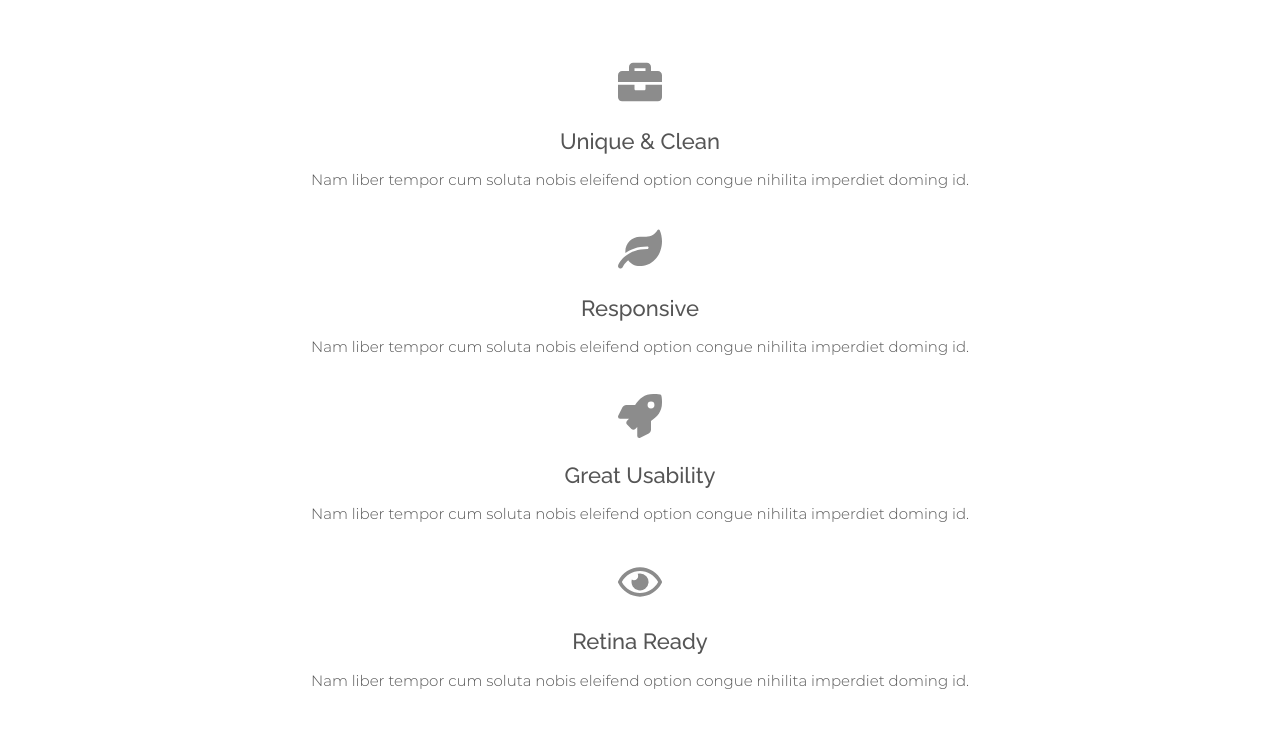
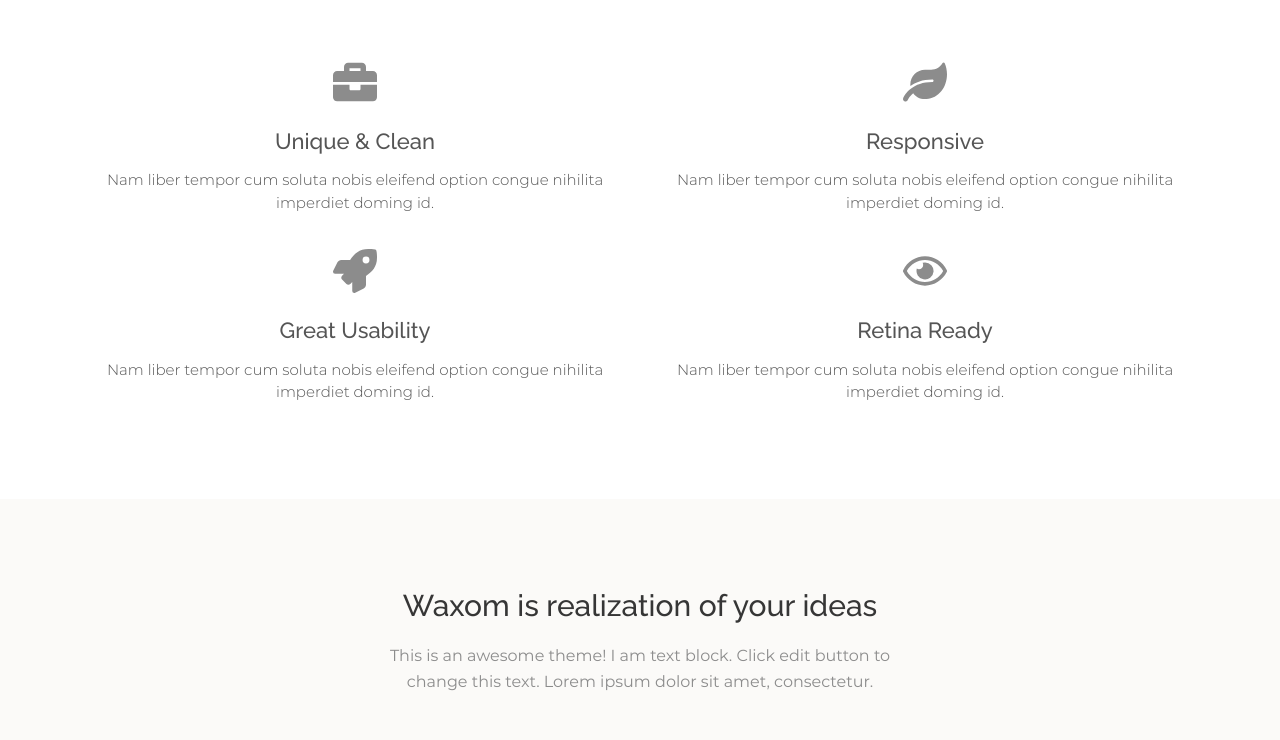
Before and after one commit to SHJ-9712/waxom-template, a website: page src/index.html in a window 1280 px wide. Shown: the part 800-1540 px from the top of the page. Drawn offline with Linux system fonts and the light colour scheme; files whose address does not match are found by name.

Commit message:
Add .services media query tablet

```diff
--- a/src/index.html
+++ b/src/index.html
@@ -981,7 +981,7 @@
             <!-- copyright -->
             <div class="footer-copy">
                 <div class="container clearfix">
-                    <div class="sns clearfix">
+                    <div class="sns">
                         <ul>
                             <li>
                                 <a href="javascript:;">
--- a/src/scss/layout/_footer.scss
+++ b/src/scss/layout/_footer.scss
@@ -85,6 +85,7 @@
         background-color: #111;
         .sns {
             padding-right: 15px;
+            float: right;
             ul {
                 float: right;
                 li {
--- a/src/scss/layout/_services.scss
+++ b/src/scss/layout/_services.scss
@@ -39,3 +39,15 @@
         }
     }
 }
+
+// tablet
+@include tablet {
+        .services {
+            ul {
+                li {
+                    width: 50%;
+                    display: inline-block;
+                }
+            }
+        }
+}
```
Also changed, not shown: src/css/styles.css, 1 other file.
